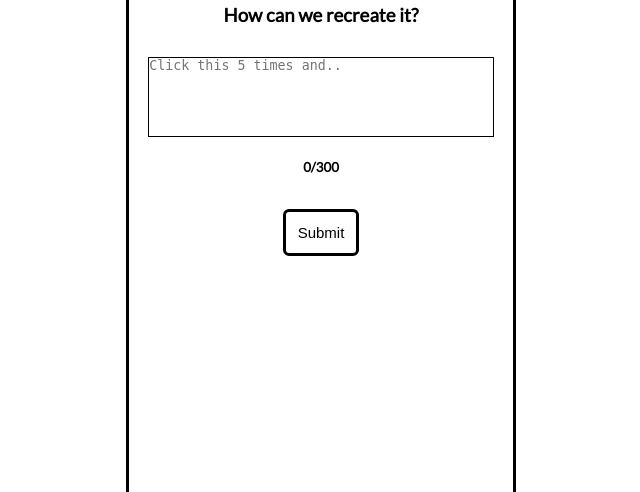
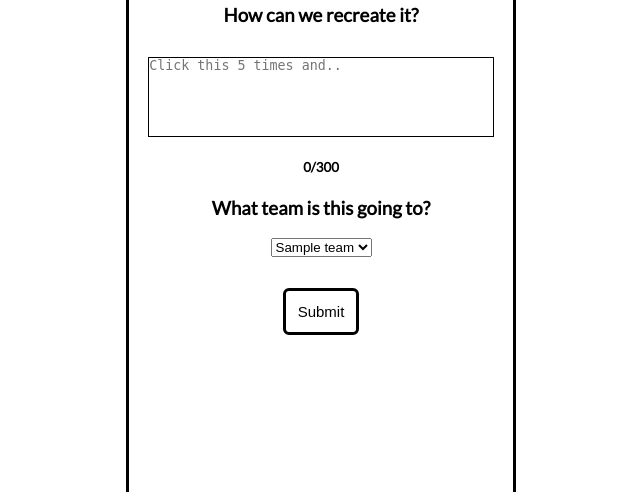
Before and after one commit to Student-Technology-Center/bug_tracker, a Django app: template templates/bug_index.html in a window 1280 px wide. Shown: the part 308-800 px from the top of the page, without its empty margins (319-959 px from the left). Run offline with Django 3.2, Linux system fonts and the light colour scheme; the template is opened without the code that fills it: most values are stand-ins (such as "Sample title", 1, 10 or a date in 2020); some libraries are stand-ins or nearby versions.

Commit message:
Added helbert features + team assignments on bugs

```diff
--- a/static/css/bug_index.css
+++ b/static/css/bug_index.css
@@ -50,9 +50,7 @@ body p {
     position: fixed;
     bottom: -200;
     left: 0;
-    height: 100px;
-    width: 100px;
-
+    width: 150px;
     z-index: 999999999;
 }
 
--- a/static/js/admin_request.js
+++ b/static/js/admin_request.js
@@ -12,6 +12,7 @@ $(document).ready(function () {
             success: function(data) {
                 $('#bug-info').text(data.bugReport.report)
                 $('#bug-recreate').text(data.bugReport.recreation)
+                $('#bug-team').text(data.bugReport.team)
                 $('#user').text(data.bugReport.full_name)
             }
         })
--- a/static/js/submit_bug.js
+++ b/static/js/submit_bug.js
@@ -12,6 +12,7 @@ $(document).ready(function () {
     $('#bug-submit').click(function() {
         var info = $('#bug-info').val()
         var recreate = $('#bug-recreate').val()
+        var team = $('#bug-team option:selected').text()
         var submit = false;
 
         if (info == '' || recreate == '') {
@@ -35,6 +36,7 @@ $(document).ready(function () {
                 data: {
                     'info': info,
                     'recreate': recreate,
+                    'team': team,
                     'csrfmiddlewaretoken': csrf_token
                 },
                 success: function(data) {
@@ -54,15 +56,20 @@ $(document).ready(function () {
 });
 
 window.setTimeout(function() {
+
+    var summon = document.createElement('audio');
+    summon.setAttribute('src', '/static/media/man_noise.wav');
+
     $('#helbert').css({
         'visibility':'visible'
     })
     $('#helbert').animate({
-        'bottom':'25%'
+        'bottom':'-100'
     }, 'slow').delay(3000)
     $('#helbert').animate({
-        'bottom':'40%'
+        'bottom':'0'
     }, 'fast', function() {
+        summon.play();
         $('#helbert-help').css({
             'visibility':'visible',
             'opacity':'1.0'
--- a/templates/bug_admin.html
+++ b/templates/bug_admin.html
@@ -26,6 +26,8 @@
             <textarea class='text-box' readonly="true" id='bug-info'></textarea>
             <h4>Recreaction:</h4>
             <textarea class='text-box' readonly="true" id='bug-recreate'></textarea>
+            <h4>Team assignment:</h4>
+            <span style='' class='text' id='bug-team'>...</span>
             <h4>Submitted by:</h4>
             <span style='margin-bottom: 64px' class='text' id='user'>...</span>
 
--- a/templates/bug_index.html
+++ b/templates/bug_index.html
@@ -34,6 +34,17 @@
                 <h3>How can we recreate it?</h3>
                 <textarea maxlength='300' placeholder='Click this 5 times and..' id='bug-recreate'></textarea>
                 <h5><span id='recreate-length'>0</span>/300</h5>
+
+                <h3>What team is this going to?</h3>
+
+                <select id='bug-team'>
+                    {% for k, v in teams %}
+                        <option value={{ k }}>{{ v }}</option>
+                    {% endfor %}
+                </select>
+
+                <br><br>
+
                 <input type='submit' id='bug-submit'>
                 <h4 id='warning' style='color: red; display: none;'>Please enter info before submitting.</h4>
             </div>
@@ -46,7 +57,7 @@
                     You look like you need help,
                     my names Helbert.
                 </h3>
-                <img src='{% static "media/man_1.png" %}' alt='this is a peacock'>
+                <img id='helpber-img' src='{% static "media/man_1.png" %}' alt='this is a peacock'>
             </div>
         </div>
         <p style='opacity: 0.0;' id='return'>
--- a/views.py
+++ b/views.py
@@ -3,7 +3,8 @@ from bug_tracker.models import BugReport
 
 def index(request):
 
-    context = {}
+    context = { "teams" : BugReport.TEAM_CHOICES }
+    print(BugReport.TEAM_CHOICES)
 
     return render(
         request,
```
Also changed, not shown: api/api_views.py (+5 -2 lines), models.py (+9 -0 lines).
